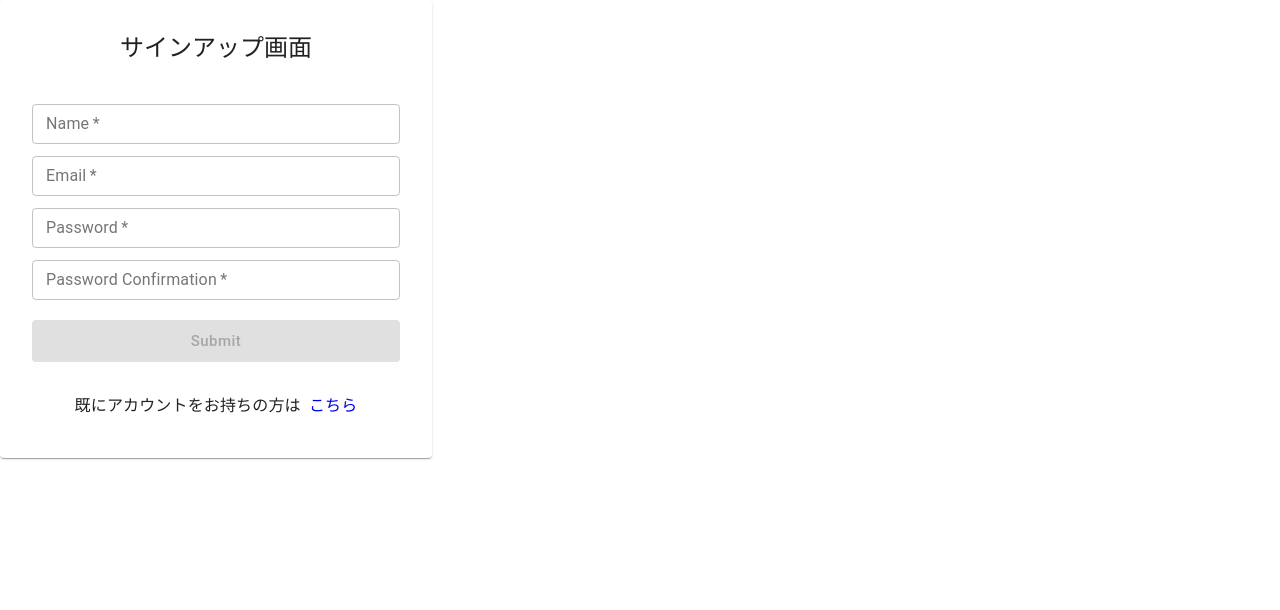
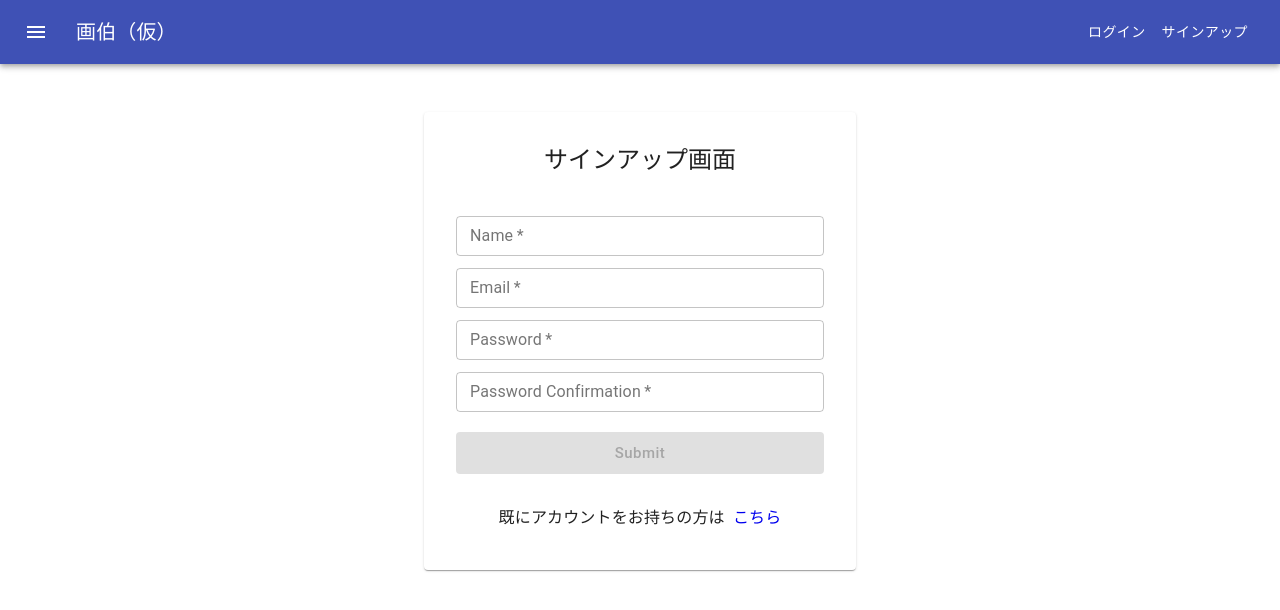
Before and after one commit to ooooose/gahack, a React (Create React App) app in the folder front/: page /signup in a window 1280 px wide. Shown: the top 610 px of the page. Built offline with nearby package versions, Linux system fonts and the light colour scheme; the HTML template or start-up script is replaced by a standard one; what axios-case-converter would draw is missing.

Commit message:
Add:App.jsxのルーティングと必要なコンポーネントを作成#8

```diff
--- a/front/src/App.jsx
+++ b/front/src/App.jsx
@@ -2,7 +2,7 @@ import React, { useState, useEffect, createContext } from "react";
 import { BrowserRouter as Router, Routes, Route } from "react-router-dom";
 import { getCurrentUser } from "./lib/api/auth";
 
-// import CommonLayout from "./components/layouts/CommonLayout";
+import CommonLayout from "./components/layouts/CommonLayout";
 import Home from "./components/pages/Home";
 import SignIn from "./components/pages/SignIn";
 import SignUp from "./components/pages/SignUp";
@@ -36,11 +36,12 @@ function App() {
   }, [setCurrentUser]);
 
   // const Private = ({ children }) => {
+  //   const navigate = useNavigate();
   //   if (!loading) {
   //     if (isSignedIn) {
   //       return children;
   //     } else {
-  //       return <Navigate to="signin" />;
+  //       return navigate("/signin");
   //     }
   //   } else {
   //     return <></>;
@@ -60,11 +61,13 @@ function App() {
       }}
     >
       <Router>
-        <Routes>
-          <Route path="/signup" element={<SignUp />} />
-          <Route path="/signin" element={<SignIn />} />
-          <Route path="/" element={<Home />} />
-        </Routes>
+        <CommonLayout>
+          <Routes>
+            <Route path="/signup" element={<SignUp />} />
+            <Route path="/signin" element={<SignIn />} />
+            <Route path="/" element={<Home />} />
+          </Routes>
+        </CommonLayout>
       </Router>
     </AuthContext.Provider>
   );
--- a/front/src/components/layouts/CommonLayout.jsx
+++ b/front/src/components/layouts/CommonLayout.jsx
@@ -0,0 +1,37 @@
+import React from "react";
+
+import { Container, Grid } from "@material-ui/core";
+import { makeStyles } from "@material-ui/core/styles";
+
+import Header from "./Header";
+
+
+const useStyles = makeStyles(() => ({
+  container: {
+    marginTop: '3rem',
+    textAlign: "center"
+  }
+}))
+
+const CommonLayout = (props) => {
+  const classes = useStyles();
+
+  return (
+    <>
+      <header>
+        <Header />
+      </header>
+      <main>
+        <Container maxWidth='lg' className={classes.container}>
+          <Grid sytle={{justify:"center"}}>
+            <Grid item>
+              {props.children}
+            </Grid>
+          </Grid>
+        </Container>
+      </main>
+    </>
+  )
+};
+
+export default CommonLayout;
--- a/front/src/components/layouts/Header.jsx
+++ b/front/src/components/layouts/Header.jsx
@@ -0,0 +1,128 @@
+import React, { useContext } from "react";
+import { useNavigate, Link } from "react-router-dom";
+import Cookies from "js-cookie";
+
+import { makeStyles } from "@material-ui/core/styles";
+
+import AppBar from "@material-ui/core/AppBar";
+import Toolbar from "@material-ui/core/Toolbar";
+import Typography from "@material-ui/core/Typography";
+import Button from "@material-ui/core/Button";
+import IconButton from "@material-ui/core/IconButton";
+import MenuIcon from "@material-ui/icons/Menu"
+
+
+import { signOut } from "../../lib/api/auth";
+
+import { AuthContext } from "../../App";
+
+
+const useStyles = makeStyles((theme) => ({
+  iconButton: {
+    marginRight: theme.spacing(2),
+  },
+  title: {
+    flexGrow: 1,
+    textDecoration: "none",
+    color: "inherit"
+  },
+  linkButton: {
+    textTransform: "none"
+  }
+}))
+
+
+const Header = () => {
+  const { loading, isSignedIn, setIsSignedIn } = useContext(AuthContext);
+  const classes = useStyles();
+  const navigate = useNavigate();
+
+  const handleSignOut = async (e) => {
+    try {
+      const res = await signOut();
+
+      if (res.data.success === true) {
+        Cookies.remove("_access_token")
+        Cookies.remove("_client")
+        Cookies.remove("_uid")
+
+        setIsSignedIn(false)
+        navigate("/signin");
+
+        console.log("Succeeded in sign out");
+      } else {
+        console.log("Failed in sign out");
+      }
+    } catch (e) {
+      console.log(e);
+    }
+  }
+
+  const AuthButtons = () => {
+    // 認証完了後はサインアウト用のボタンを表示
+    // 未認証時は認証用のボタンを表示
+    if (!loading) {
+      if (isSignedIn) {
+        return (
+          <Button
+            color="inherit"
+            className={classes.linkBtn}
+            onClick={handleSignOut}
+          >
+            Sign out
+          </Button>
+        )
+      } else {
+        return (
+          <>
+            <Button
+              component={Link}
+              to="/signin"
+              color="inherit"
+              className={classes.linkBtn}
+            >
+              ログイン
+            </Button>
+            <Button
+              component={Link}
+              to="/signup"
+              color="inherit"
+              className={classes.linkBtn}
+            >
+              サインアップ
+            </Button>
+          </>
+        )
+      }
+    } else {
+      return <></>
+    }
+  }
+
+  return (
+    <>
+      <AppBar position="static">
+        <Toolbar>
+          <IconButton
+            edge="start"
+            className={classes.iconButton}
+            color="inherit"
+          >
+            <MenuIcon />
+          </IconButton>
+          <Typography
+            component={Link}
+            to="/"
+            variant="h6"
+            className={classes.title}
+          >
+            画伯（仮）
+          </Typography>
+          <AuthButtons />
+        </Toolbar>
+      </AppBar>
+    </>
+  )
+}
+
+export default Header;
```
